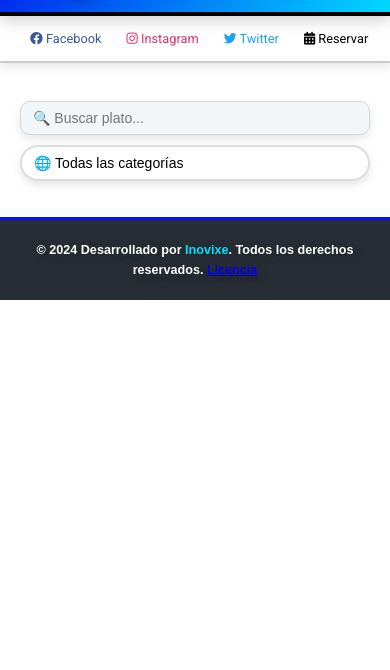
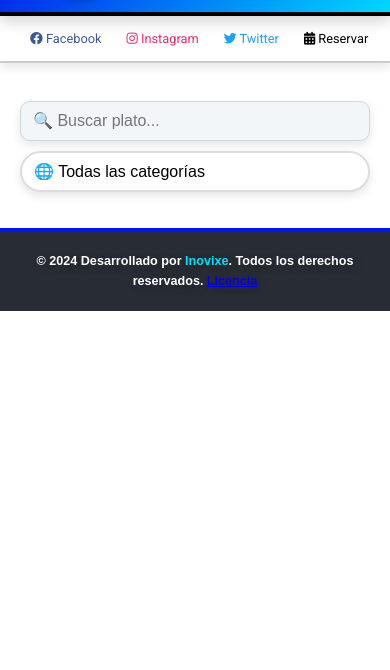
Before and after one commit to paginawebdemos/Restaurant, a plain HTML site: page menu-delivery.html in a window 390 px wide. Shown: the part 82-752 px from the top of the page. Drawn offline with nearby package versions, Linux system fonts and the light colour scheme; no server answers; a script that the page names is missing.

Commit message:
Update styles.css

```diff
--- a/styles.css
+++ b/styles.css
@@ -745,8 +745,8 @@ h2 {
 
 #search, #category-filter-select {
   width: 100%;
-  font-size: 14px;  /* Reducir el tamaño de la fuente */
-  padding: 8px 12px;  /* Reducir el relleno */
+  font-size: 16px;  /* Reducir el tamaño de la fuente */
+  padding: 10px 12px;  /* Reducir el relleno */
 }
 
 
```
